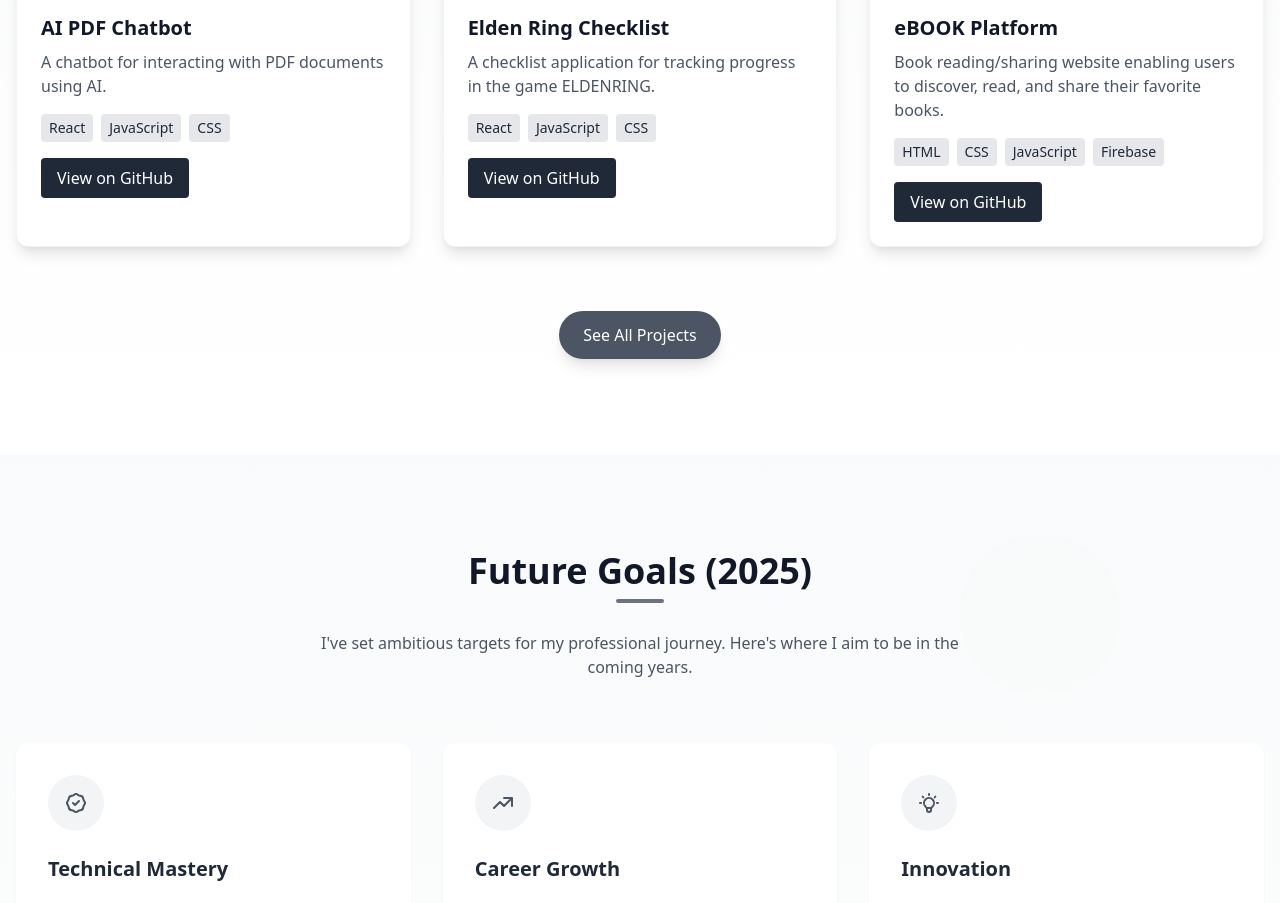
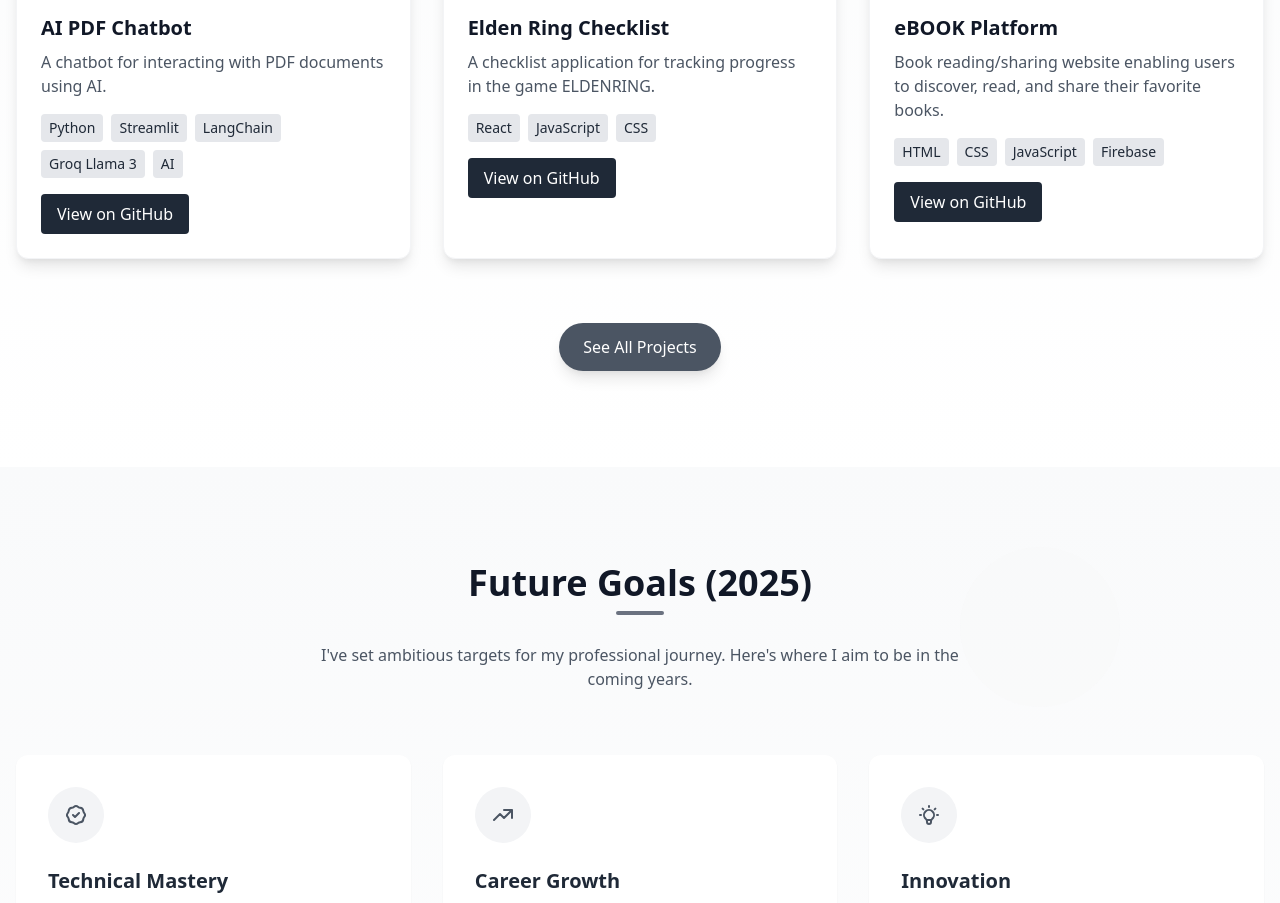
Before and after one commit to paperbukit/dhanush-portfolio, a Next.js app: page / in a window 1280 px wide. Shown: the part 2739-3642 px from the top of the page. Built offline with nearby package versions, Linux system fonts and the light colour scheme.

Commit message:
fixed tags

```diff
--- a/src/components/Projects.tsx
+++ b/src/components/Projects.tsx
@@ -44,7 +44,7 @@ const Projects: React.FC = () => {
         {
             title: 'AI PDF Chatbot',
             description: 'A chatbot for interacting with PDF documents using AI.',
-            tags: ['React', 'JavaScript', 'CSS'],
+            tags: ['Python', 'Streamlit', 'LangChain', 'Groq Llama 3', 'AI'],
             link: 'https://github.com/paperbukit/pdf-chatbot',
             liveLink: 'https://paperbukit-pdf-chatbot.streamlit.app/',
             banner: '/talking_robot_app_logo_icon_di.jpeg',
```
